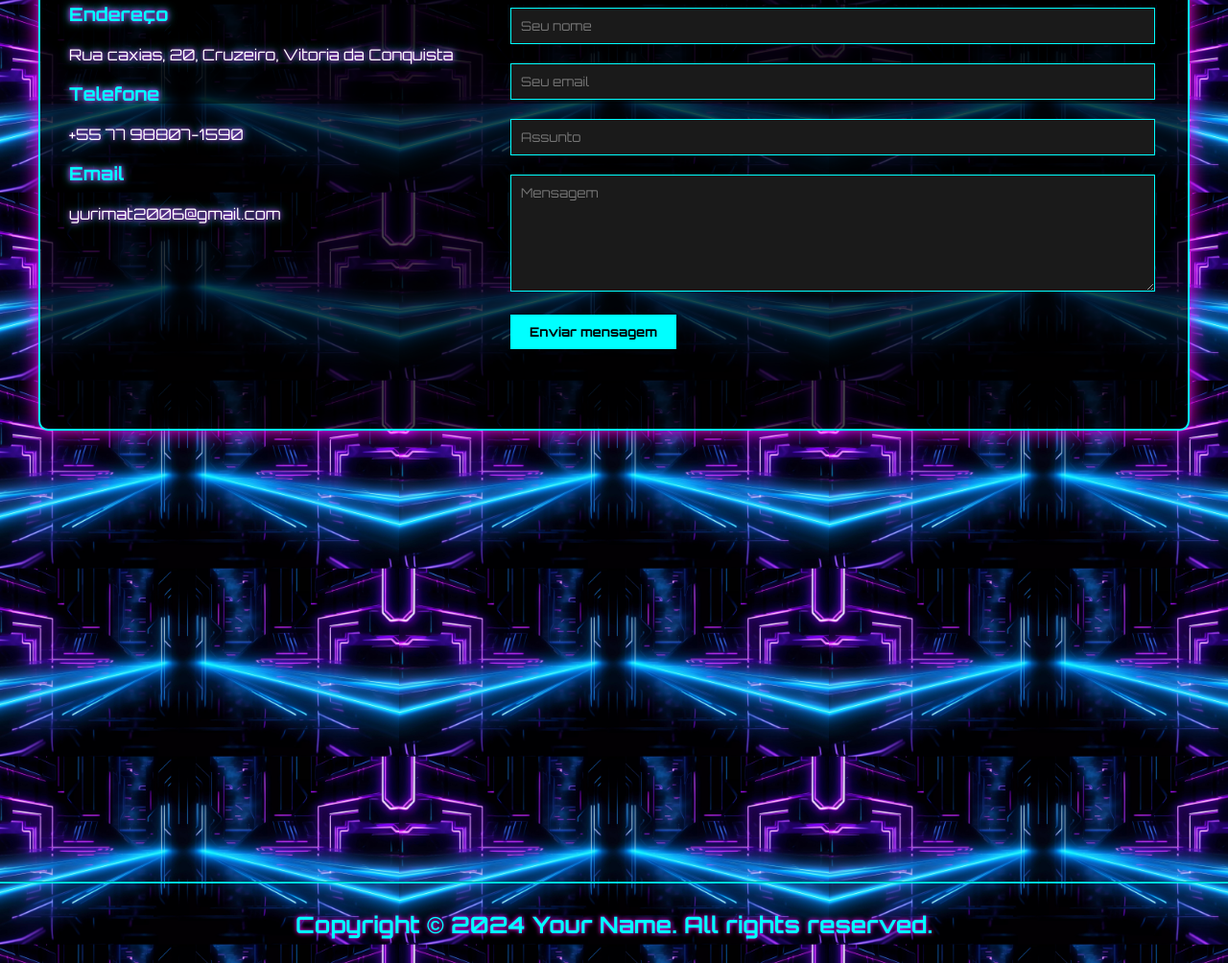
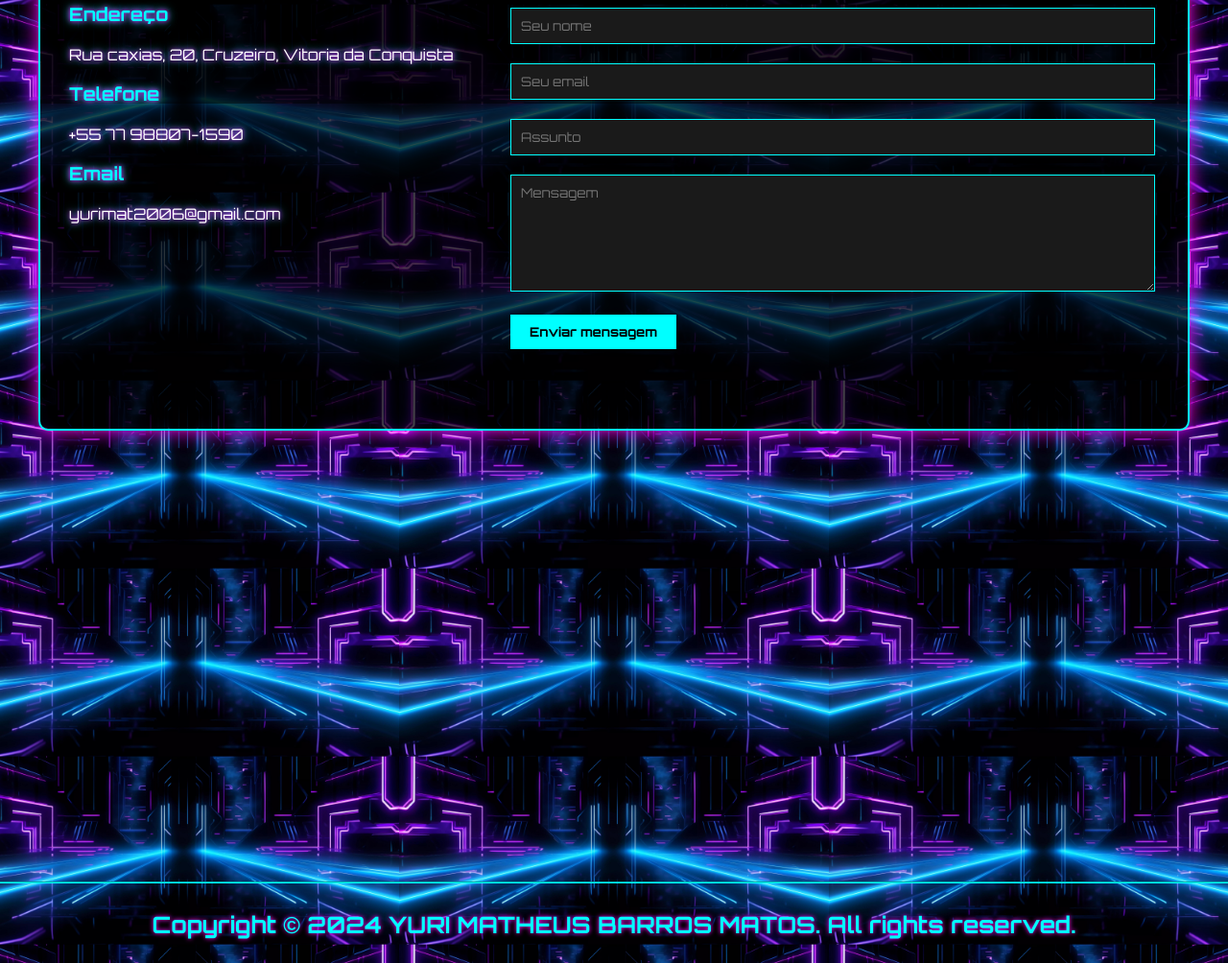
Before and after one commit to YuriMatheusBarros/Portf-lio-Cyberpunk, a plain HTML site: page index.html in a window 1280 px wide. Shown: the part 3933-4937 px from the top of the page at 96% size. Drawn offline with Linux system fonts and the light colour scheme.

Commit message:
third commit

```diff
--- a/index.html
+++ b/index.html
@@ -126,7 +126,7 @@
 
     <footer>
         <hr class="linha">
-        <h2>Copyright © 2024 Your Name. All rights reserved.</h2>
+        <h2>Copyright © 2024 YURI MATHEUS BARROS MATOS. All rights reserved.</h2>
     </footer>
 </body>
 </html>
```
